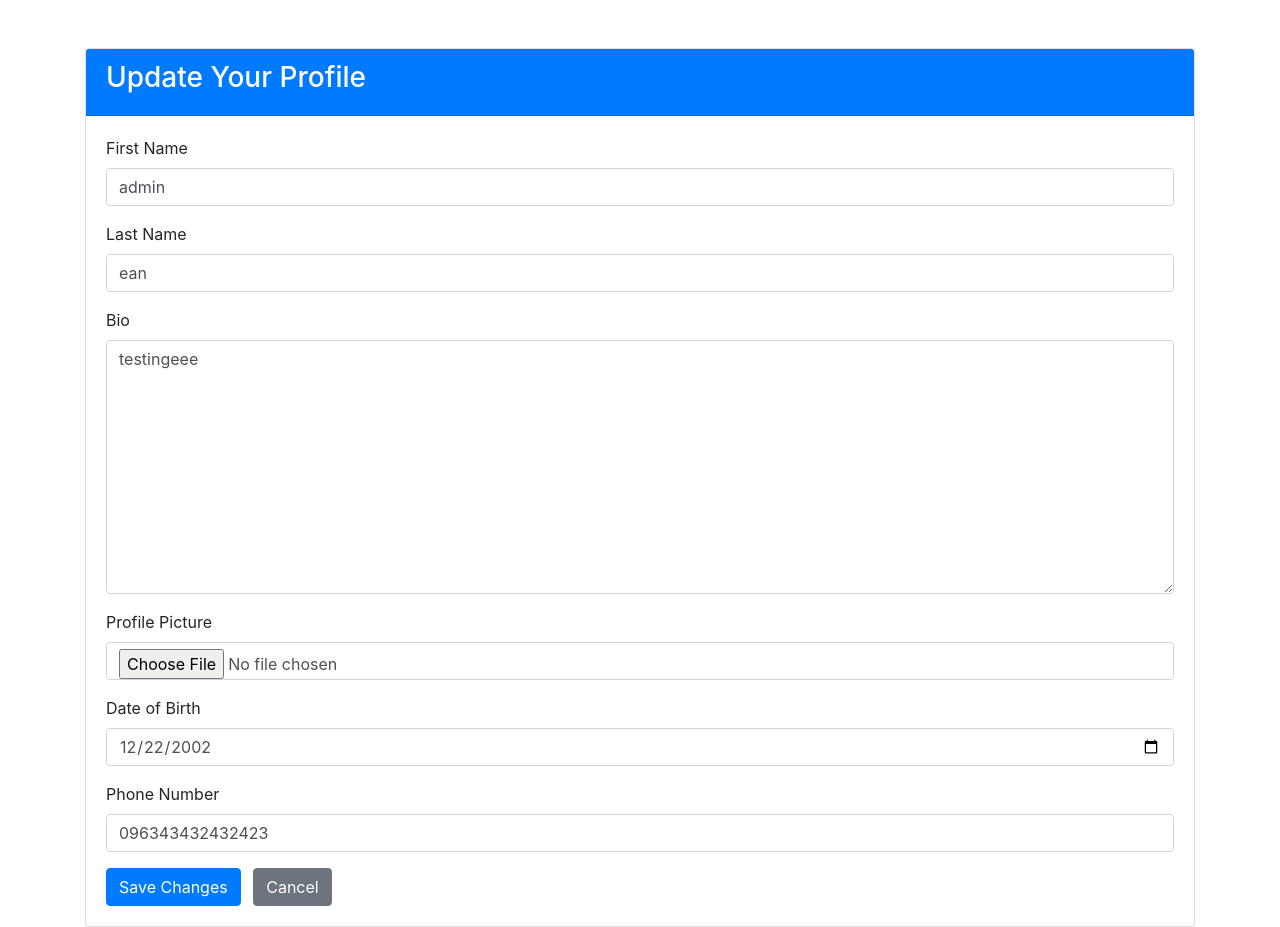
After one commit to yosaiy1/Project-Management-System, a Django app: page /projects/profile/update/ in a window 1280 px wide. The commit adds this page. Run offline with Django 5.2, Linux system fonts and the light colour scheme; a user stored in the database is signed in; data comes from the database, SQL or seed files in the repository; both versions use the stored data as it was after the commit; some libraries are stand-ins or nearby versions.

Commit message:
added profile management

```diff
--- a/projects/forms.py
+++ b/projects/forms.py
@@ -1,9 +1,9 @@
 from django import forms
 from django.contrib.auth.forms import UserCreationForm, AuthenticationForm
-from .models import Project, Task, User
+from .models import Project, Task, User, Profile
 from django.core.exceptions import ValidationError
 
-#Project Form
+# Project Form
 class ProjectForm(forms.ModelForm):
     class Meta:
         model = Project
@@ -26,7 +26,7 @@ class ProjectForm(forms.ModelForm):
                 raise ValidationError("Start date cannot be later than end date.")
         return cleaned_data
 
-#Task Form
+# Task Form
 class TaskForm(forms.ModelForm):
     class Meta:
         model = Task
@@ -49,7 +49,7 @@ class TaskForm(forms.ModelForm):
                 raise ValidationError("Start date cannot be later than due date.")
         return cleaned_data
 
-#Custom User Creation Form (for registration)
+# Custom User Creation Form (for registration)
 class CustomUserCreationForm(UserCreationForm):
     class Meta:
         model = User
@@ -67,7 +67,7 @@ class CustomUserCreationForm(UserCreationForm):
             raise ValidationError("A user with this email already exists.")
         return email
 
-#Custom Login Form (for login functionality)
+# Custom Login Form (for login functionality)
 class CustomLoginForm(AuthenticationForm):
     username = forms.CharField(
         widget=forms.TextInput(attrs={'class': 'form-control', 'placeholder': 'Username'})
@@ -75,3 +75,36 @@ class CustomLoginForm(AuthenticationForm):
     password = forms.CharField(
         widget=forms.PasswordInput(attrs={'class': 'form-control', 'placeholder': 'Password'})
     )
+
+# Profile Form (to allow name change)
+class ProfileForm(forms.ModelForm):
+    class Meta:
+        model = Profile
+        fields = ['bio', 'profile_picture', 'date_of_birth', 'phone_number']  # Keep profile-related fields
+        widgets = {
+            'bio': forms.Textarea(attrs={'class': 'form-control'}),
+            'profile_picture': forms.ClearableFileInput(attrs={'class': 'form-control'}),
+            'date_of_birth': forms.DateInput(attrs={'class': 'form-control', 'type': 'date'}),
+            'phone_number': forms.TextInput(attrs={'class': 'form-control'}),
+        }
+
+    # Additional fields for updating the user's name
+    first_name = forms.CharField(max_length=30, required=False, widget=forms.TextInput(attrs={'class': 'form-control'}))
+    last_name = forms.CharField(max_length=30, required=False, widget=forms.TextInput(attrs={'class': 'form-control'}))
+
+    def __init__(self, *args, **kwargs):
+        user = kwargs.get('instance').user  # Access the user instance
+        super().__init__(*args, **kwargs)
+        self.fields['first_name'].initial = user.first_name
+        self.fields['last_name'].initial = user.last_name
+
+    def save(self, commit=True):
+        profile = super().save(commit=False)
+        # Save the user's first name and last name
+        user = profile.user
+        user.first_name = self.cleaned_data['first_name']
+        user.last_name = self.cleaned_data['last_name']
+        user.save()  # Save the user with updated names
+        if commit:
+            profile.save()
+        return profile
--- a/projects/templates/base.html
+++ b/projects/templates/base.html
@@ -41,6 +41,8 @@
                                         {{ user.username }}
                                     </a>
                                     <ul class="dropdown-menu dropdown-menu-end" aria-labelledby="userDropdown">
+                                        <!-- Profile link -->
+                                        <li><a class="dropdown-item" href="{% url 'view_profile' %}">Profile</a></li>
                                         <li>
                                             <form method="post" action="{% url 'logout' %}" class="d-inline">
                                                 {% csrf_token %}
--- /dev/null
+++ b/projects/templates/profile/update_profile.html
@@ -0,0 +1,55 @@
+<!DOCTYPE html>
+<html lang="en">
+<head>
+    <meta charset="UTF-8">
+    <meta name="viewport" content="width=device-width, initial-scale=1.0">
+    <title>Update Profile</title>
+    <!-- Bootstrap CSS CDN -->
+    <link href="https://stackpath.bootstrapcdn.com/bootstrap/4.5.2/css/bootstrap.min.css" rel="stylesheet">
+</head>
+<body>
+    <div class="container mt-5">
+        <div class="card">
+            <div class="card-header bg-primary text-white">
+                <h3>Update Your Profile</h3>
+            </div>
+            <div class="card-body">
+                <form method="POST" enctype="multipart/form-data">
+                    {% csrf_token %}
+                    <div class="form-group">
+                        <label for="first_name">First Name</label>
+                        <input type="text" name="first_name" class="form-control" id="first_name" value="{{ form.first_name.value }}">
+                    </div>
+                    <div class="form-group">
+                        <label for="last_name">Last Name</label>
+                        <input type="text" name="last_name" class="form-control" id="last_name" value="{{ form.last_name.value }}">
+                    </div>
+                    <div class="form-group">
+                        <label for="bio">Bio</label>
+                        {{ form.bio }}
+                    </div>
+                    <div class="form-group">
+                        <label for="profile_picture">Profile Picture</label>
+                        {{ form.profile_picture }}
+                    </div>
+                    <div class="form-group">
+                        <label for="date_of_birth">Date of Birth</label>
+                        {{ form.date_of_birth }}
+                    </div>
+                    <div class="form-group">
+                        <label for="phone_number">Phone Number</label>
+                        {{ form.phone_number }}
+                    </div>
+                    <button type="submit" class="btn btn-primary">Save Changes</button>
+                    <a href="{% url 'view_profile' %}" class="btn btn-secondary ml-2">Cancel</a>
+                </form>
+            </div>
+        </div>
+    </div>
+
+    <!-- Bootstrap JS, Popper.js and jQuery CDN -->
+    <script src="https://code.jquery.com/jquery-3.5.1.slim.min.js"></script>
+    <script src="https://cdn.jsdelivr.net/npm/@popperjs/core@2.5.2/dist/umd/popper.min.js"></script>
+    <script src="https://stackpath.bootstrapcdn.com/bootstrap/4.5.2/js/bootstrap.min.js"></script>
+</body>
+</html>
--- a/projects/urls.py
+++ b/projects/urls.py
@@ -17,6 +17,10 @@ urlpatterns = [
     path('logout/', auth_views.LogoutView.as_view(), name='logout'),
     path('register/', views.register, name='register'),
 
+    # Profile-related URLs
+    path('profile/update/', views.update_profile, name='update_profile'),  # Profile update
+    path('profile/', views.view_profile, name='view_profile'),  # View profile
+
     # Default Django auth URLs like password reset
     path('accounts/', include('django.contrib.auth.urls')),
 
--- a/projects/views.py
+++ b/projects/views.py
@@ -3,16 +3,14 @@ from django.contrib import messages
 from django.contrib.auth.decorators import login_required
 from django.contrib.auth import login, authenticate
 from django.contrib.auth.forms import AuthenticationForm
-from .models import Team, Project, Task
-from .forms import ProjectForm, TaskForm, CustomUserCreationForm, CustomLoginForm
-
+from .models import Team, Project, Task, Profile
+from .forms import ProjectForm, TaskForm, CustomUserCreationForm, CustomLoginForm, ProfileForm
 
 # Homepage View
 @login_required
 def homepage(request):
     projects = Project.objects.all()
     return render(request, 'projects/homepage.html', {'projects': projects})
-
 
 # Project Create View
 @login_required
@@ -25,7 +23,6 @@ def project_create(request):
             return redirect('homepage')
         else:
             messages.error(request, 'There was an error with your submission.')
-            # Display form errors (helps users correct issues)
             for field, errors in form.errors.items():
                 for error in errors:
                     messages.error(request, f"{field}: {error}")
@@ -34,13 +31,11 @@ def project_create(request):
 
     return render(request, 'projects/project_form.html', {'form': form})
 
-
 # View Projects of a Team
 def team_projects(request, team_id):
     team = get_object_or_404(Team, id=team_id)
     projects = Project.objects.filter(team=team)
     return render(request, 'projects/team_projects.html', {'team': team, 'projects': projects})
-
 
 # Project Detail View
 def project_detail(request, project_id):
@@ -48,12 +43,10 @@ def project_detail(request, project_id):
     tasks = Task.objects.filter(project=project)
     return render(request, 'projects/project_detail.html', {'project': project, 'tasks': tasks})
 
-
 # Task Detail View
 def task_detail(request, task_id):
     task = get_object_or_404(Task, id=task_id)
     return render(request, 'projects/task_detail.html', {'task': task})
-
 
 # Task Create View
 @login_required
@@ -69,7 +62,6 @@ def task_create(request, project_id):
             return redirect('project_detail', project_id=project.id)
         else:
             messages.error(request, 'There was an error with your task submission.')
-            # Display form errors
             for field, errors in form.errors.items():
                 for error in errors:
                     messages.error(request, f"{field}: {error}")
@@ -78,22 +70,18 @@ def task_create(request, project_id):
 
     return render(request, 'projects/task_form.html', {'form': form, 'project': project})
 
-
 # Task Delete View
 @login_required
 def task_delete(request, task_id):
     task = get_object_or_404(Task, id=task_id)
     project_id = task.project.id
 
-    # Optional: confirm deletion
     if request.method == "POST":
         task.delete()
         messages.success(request, 'Task deleted successfully!')
         return redirect('project_detail', project_id=project_id)
 
-    # Redirect to confirmation page
     return render(request, 'projects/task_delete_confirm.html', {'task': task, 'project_id': project_id})
-
 
 # User Registration View
 def register(request):
@@ -106,7 +94,6 @@ def register(request):
             return redirect('homepage')
         else:
             messages.error(request, 'There was an error with your registration.')
-            # Display form errors
             for field, errors in form.errors.items():
                 for error in errors:
                     messages.error(request, f"{field}: {error}")
@@ -114,7 +101,6 @@ def register(request):
         form = CustomUserCreationForm()
 
     return render(request, 'registration/register.html', {'form': form})
-
 
 # User Login View
 def login_view(request):
@@ -132,7 +118,6 @@ def login_view(request):
                 messages.error(request, 'Invalid username or password.')
         else:
             messages.error(request, 'Invalid login details')
-            # Display form errors
             for field, errors in form.errors.items():
                 for error in errors:
                     messages.error(request, f"{field}: {error}")
@@ -140,3 +125,40 @@ def login_view(request):
         form = CustomLoginForm()
 
     return render(request, 'registration/login.html', {'form': form})
+
+
+@login_required
+def update_profile(request):
+    # Get or create the profile for the logged-in user
+    profile, created = Profile.objects.get_or_create(user=request.user)
+
+    if request.method == 'POST':
+        form = ProfileForm(request.POST, request.FILES, instance=profile)
+        if form.is_valid():
+            # Save the profile
+            updated_profile = form.save(commit=False)
+            updated_profile.save()
+
+            # Update the user's first and last name (if provided)
+            request.user.first_name = form.cleaned_data['first_name']
+            request.user.last_name = form.cleaned_data['last_name']
+            request.user.save()  # Save the user with updated names
+
+            messages.success(request, 'Profile updated successfully!')
+            return redirect('view_profile')  # Redirect to the profile view after saving
+        else:
+            messages.error(request, 'There was an error with your profile update.')
+            # Display form errors
+            for field, errors in form.errors.items():
+                for error in errors:
+                    messages.error(request, f"{field}: {error}")
+    else:
+        form = ProfileForm(instance=profile)
+
+    return render(request, 'profile/update_profile.html', {'form': form})
+
+# Profile View
+@login_required
+def view_profile(request):
+    profile = get_object_or_404(Profile, user=request.user)
+    return render(request, 'profile/view_profile.html', {'profile': profile})
```
Also changed, not shown: project_management_system/urls.py (+8 -1 lines), projects/admin.py (+13 -2 lines), projects/models.py (+12 -6 lines), projects/templates/profile/view_profile.html (added, +42 -0 lines), db.sqlite3, media/profiles/Screenshot_2024-11-05_131717.png (added), media/profiles/Screenshot_2024-11-05_131717_WQWcelL.png (added), projects/migrations/0003_profile.py (added).
